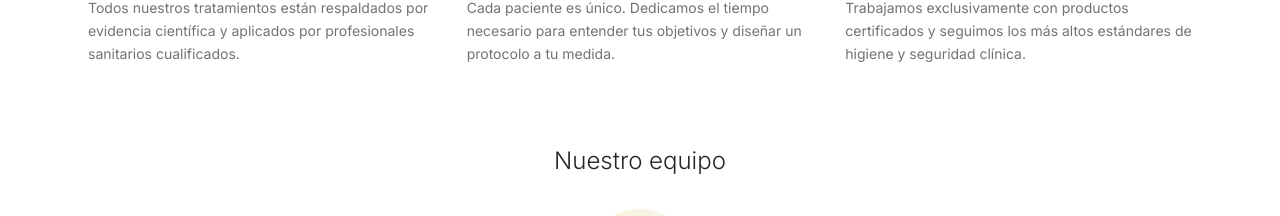
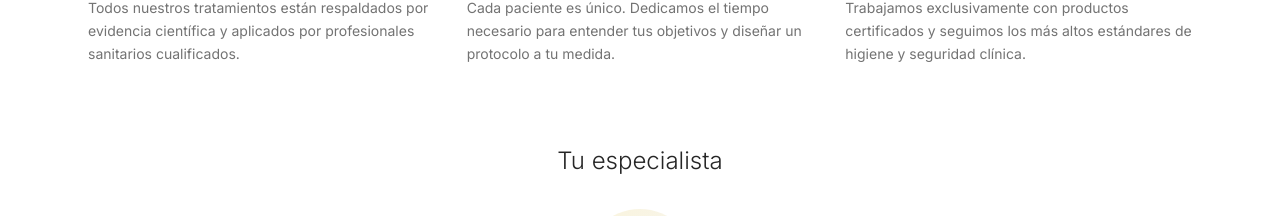
Before and after one commit to lalego/aesthetica-web, a React (Vite) app: page / in a window 1280 px wide. Shown: the part 2371-2587 px from the top of the page. Built offline with nearby package versions, Linux system fonts and the light colour scheme; no server answers; the database is empty; a web font is replaced by a local one.

Commit message:
fix: renombrar sección equipo a Tu especialista

```diff
--- a/src/components/sections/AboutSection.tsx
+++ b/src/components/sections/AboutSection.tsx
@@ -101,7 +101,7 @@ export const AboutSection = () => {
         {ABOUT.team.length > 0 && (
           <div className="space-y-8">
             <h3 className="text-2xl font-light text-neutral-800 text-center">
-              Nuestro equipo
+              Tu especialista
             </h3>
             <div className="flex flex-wrap justify-center gap-8">
               {ABOUT.team.map(({ name, role, bio }) => (
```
